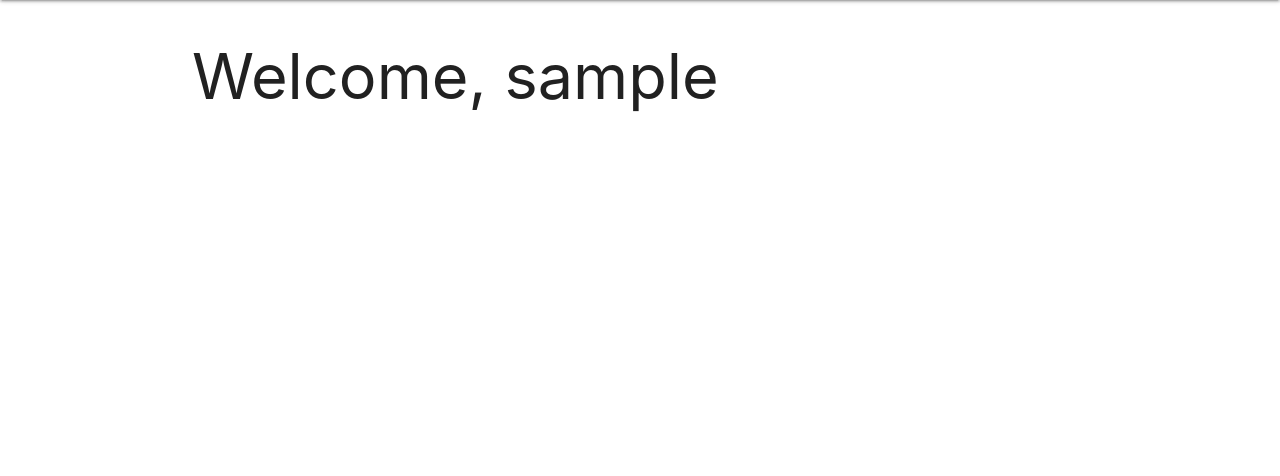
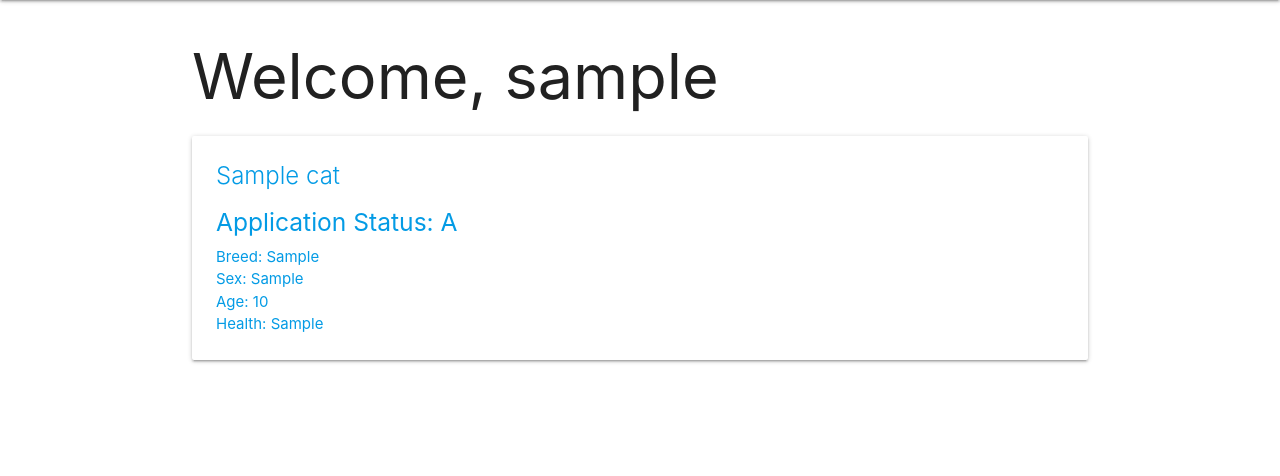
Before and after one commit to priya131998/big-cat-liberation, a Django app: page /user/ in a window 1280 px wide. Shown: the part 64-540 px from the top of the page. Run offline with Django 3.2, Linux system fonts and the light colour scheme; a user stored in the database is signed in; tables that the repository leaves empty hold one stand-in row (values such as "Sample post").

Commit message:
removes status from admin and user portal

```diff
--- a/main_app/templates/main_app/admin_portal.html
+++ b/main_app/templates/main_app/admin_portal.html
@@ -8,7 +8,7 @@
   <a href="{% url 'detail' cat.id %}">
     <div class="card-content">
       <span class="card-title">{{ cat.name }}</span>
-      <h5>Application Status: {{ status.pending }}</h5>
+      <h5>Application Status: {{ cat.pending }}</h5>
       <p>Breed: {{ cat.breed }}</p>
       <p>Sex: {{ cat.sex }}</p>
       <p>Age: {{ cat.age }}</p>
--- a/main_app/templates/main_app/user_portal.html
+++ b/main_app/templates/main_app/user_portal.html
@@ -3,13 +3,12 @@
 <h1>Welcome, {{ user }}</h1>
 
 {% for cat in cats %}
-{% for status in cat.status_set.all %}
 {% if user == cat.user %}
 <div class="card">
   <a href="{% url 'detail' cat.id %}">
     <div class="card-content">
       <span class="card-title">{{ cat.name }}</span>
-      <h5>Application Status: {{ status.pending }}</h5>
+      <h5>Application Status: {{ cat.pending }}</h5>
       <p>Breed: {{ cat.breed }}</p>
       <p>Sex: {{ cat.sex }}</p>
       <p>Age: {{ cat.age }}</p>
@@ -20,4 +19,4 @@
 </div>
 {% endif %}
 {% endfor %}
-{% endfor %} {% endblock %}
+{% endblock %}
```
